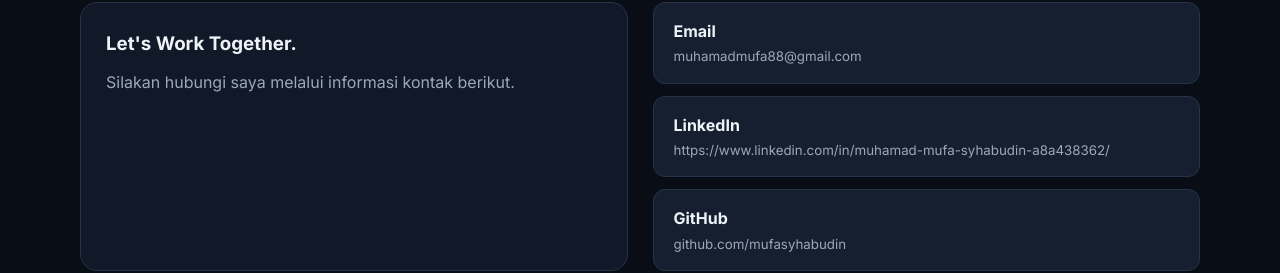
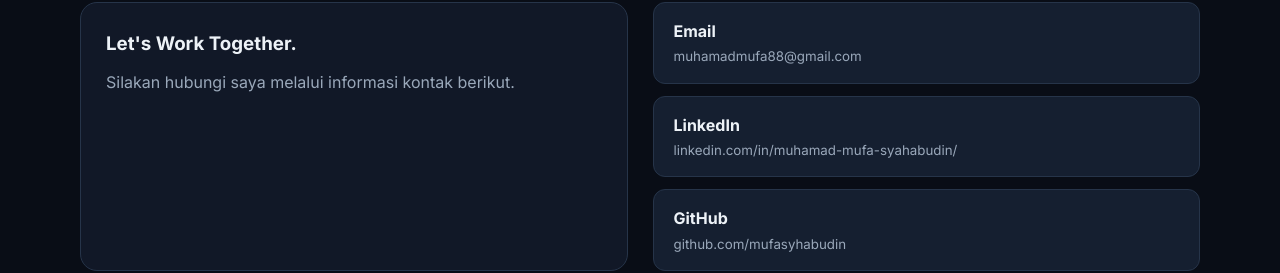
Before and after one commit to mufasyhabudin/portfolio-mufa, a plain HTML site: page index.html in a window 1280 px wide. Shown: the part 4776-5049 px from the top of the page. Drawn offline with Linux system fonts and the light colour scheme.

Commit message:
Update portfolio

```diff
--- a/index.html
+++ b/index.html
@@ -477,7 +477,7 @@
                     <a href="https://www.linkedin.com/in/muhamad-mufa-syhabudin-a8a438362//" target="_blank"
                        rel="noopener noreferrer" class="contact-item">
                         <strong>LinkedIn</strong>
-                        <small>https://www.linkedin.com/in/muhamad-mufa-syhabudin-a8a438362/</small>
+                        <small>linkedin.com/in/muhamad-mufa-syahabudin/</small>
                     </a>
 
                     <a href="https://github.com/" target="_blank"
```
